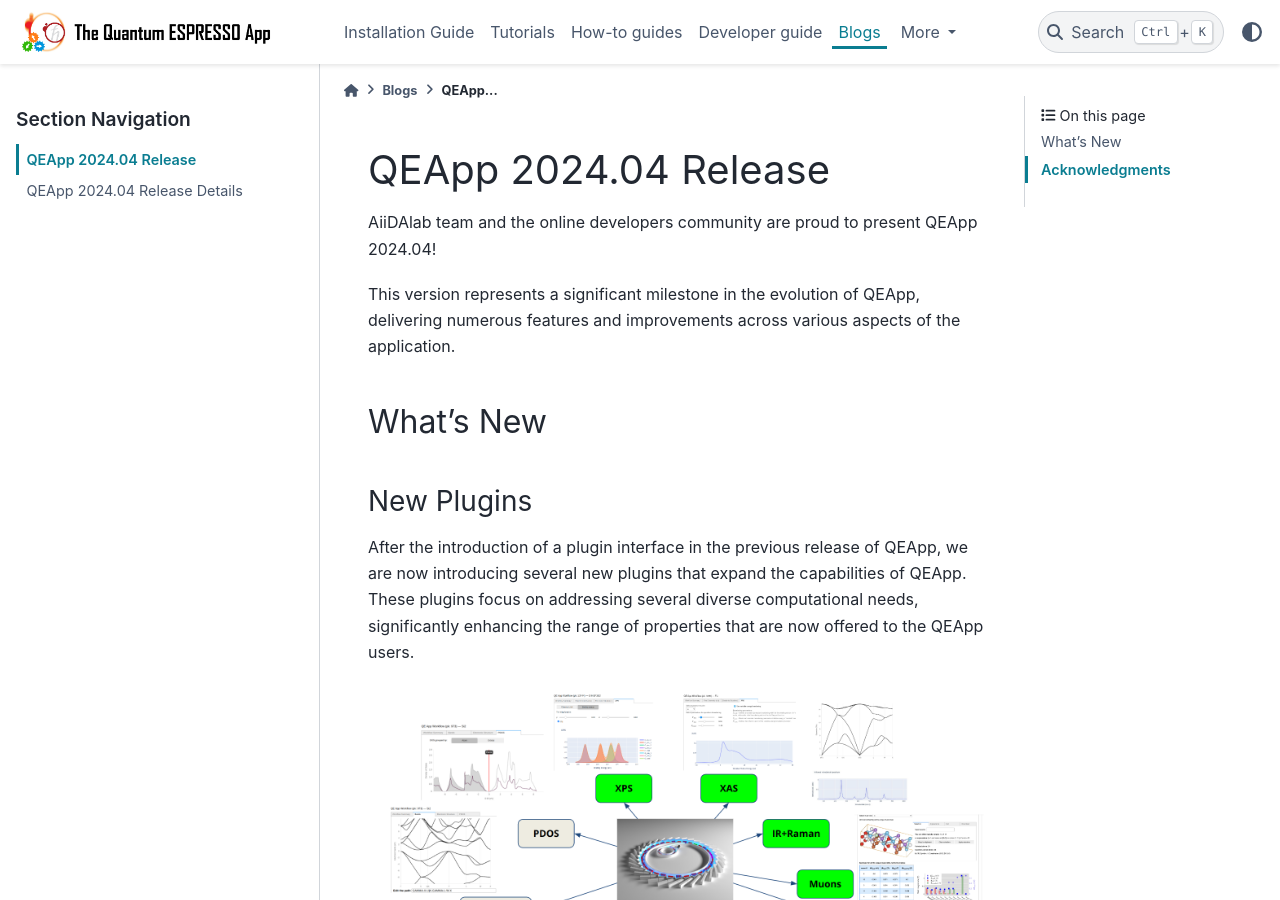
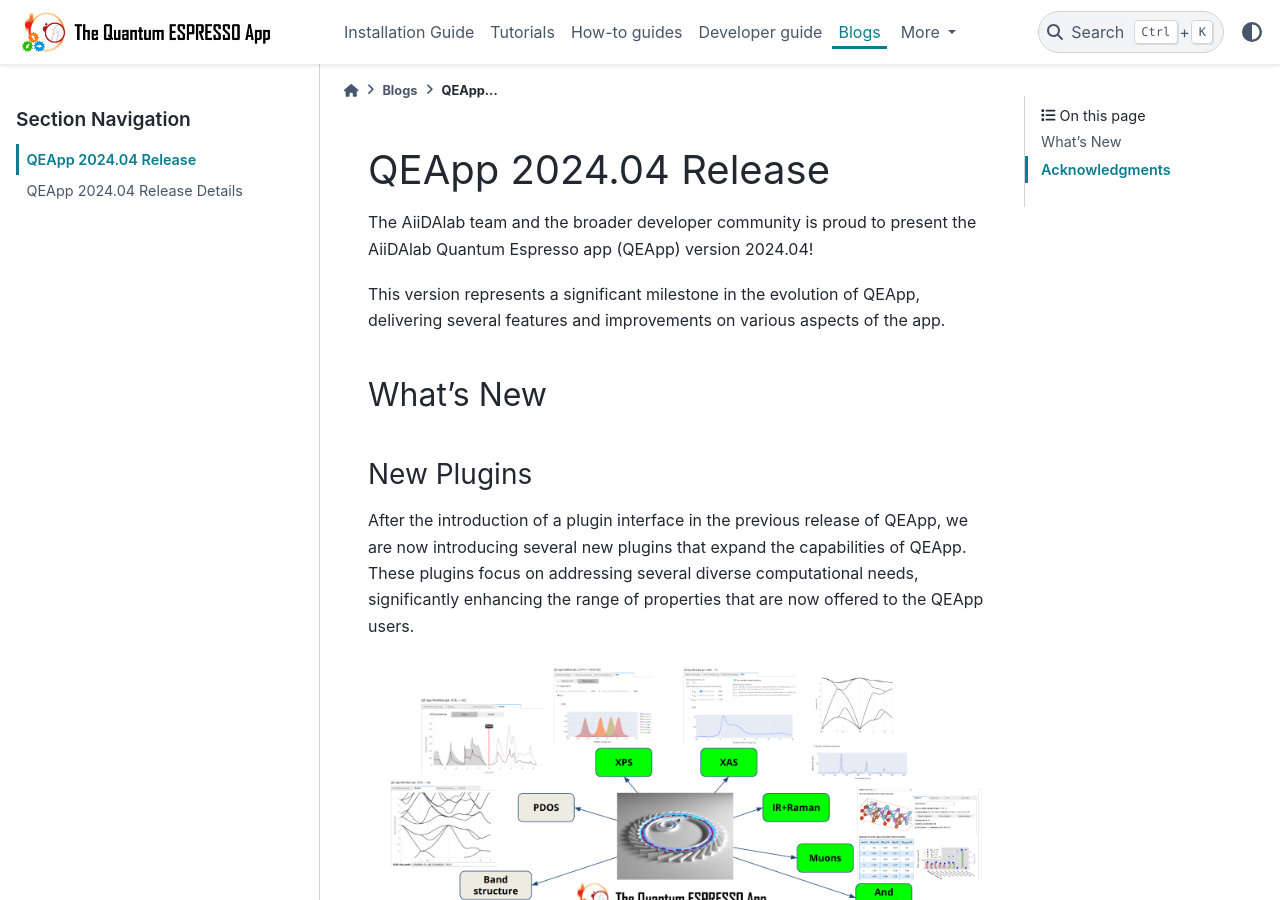
Before and after one commit to aiidalab/aiidalab-qe, a Sphinx documentation site: the page built from docs/source/blogs/release_202404.rst, in a window 1280 px wide and 900 px high. Built offline with Sphinx 7.4.7 and the PyData theme 0.15.4, drawn with Linux system fonts in a browser that asks for light colours.

Commit message:
Update docs/source/blogs/release_202404.rst
Co-authored-by: Giovanni Pizzi <gio.piz@gmail.com>

```diff
--- a/docs/source/blogs/release_202404.rst
+++ b/docs/source/blogs/release_202404.rst
@@ -4,9 +4,9 @@
 QEApp 2024.04 Release
 ************************
 
-AiiDAlab team and the online developers community are proud to present QEApp 2024.04!
+The AiiDAlab team and the broader developer community is proud to present the AiiDAlab Quantum Espresso app (QEApp) version 2024.04!
 
-This version represents a significant milestone in the evolution of QEApp, delivering numerous features and improvements across various aspects of the application.
+This version represents a significant milestone in the evolution of QEApp, delivering several features and improvements on various aspects of the app.
 
 What's New
 ================================
```
